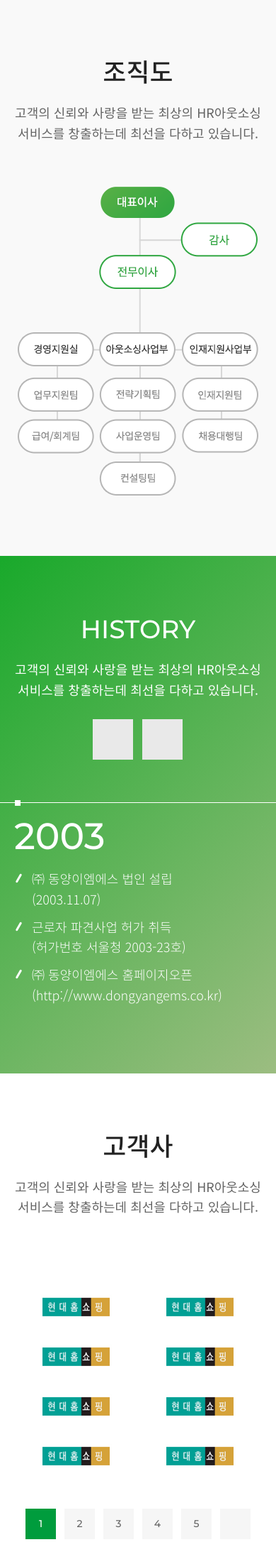
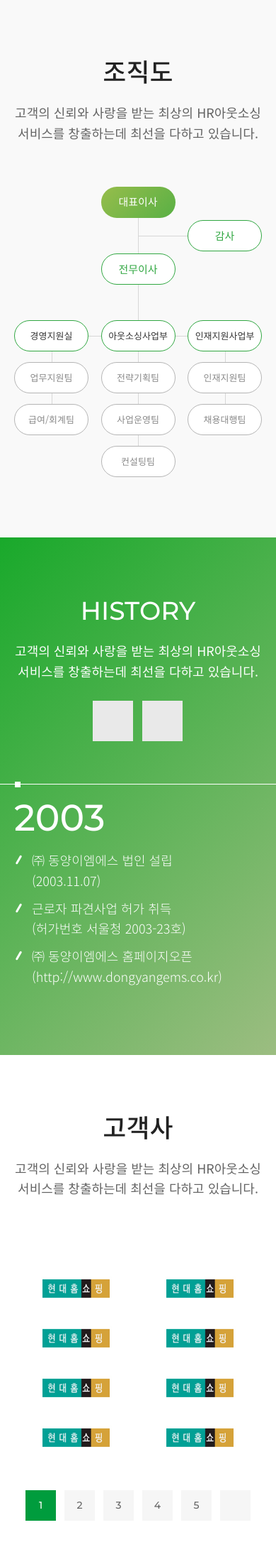
Before and after one commit to owopqowo/ems, a PHP site: page /about/index.php in a window 390 px wide. Shown: the part 3600-5779 px from the top of the page at 71% size. Run offline with PHP 8.4, Linux system fonts and the light colour scheme; some libraries are stand-ins or nearby versions.

Commit message:
190917 조직도 수정

```diff
--- a/about/index.php
+++ b/about/index.php
@@ -133,8 +133,41 @@
 		<div class="inner">
 			<h3 class="title">조직도</h3>
 			<p class="desc">고객의 신뢰와 사랑을 받는 최상의 HR아웃소싱 서비스를 창출하는데 최선을 다하고 있습니다.</p>
-			<img src="../images/organization.png" alt="동양EMS 조직도" class="pc">
-			<img src="../images/organization_m.png" alt="동양EMS 조직도" class="mobile">
+			<ul class="tree">
+				<li>
+					<span>대표이사</span>
+					<ul>
+						<li><span>감사</span></li>
+						<li>
+							<span>전무이사</span>
+							<ul>
+								<li>
+									<span>경영지원실</span>
+									<ul>
+										<li><span>업무지원팀</span></li>
+										<li><span>급여/회계팀</span></li>
+									</ul>
+								</li>
+								<li>
+									<span>아웃소싱사업부</span>
+									<ul>
+										<li><span>전략기획팀</span></li>
+										<li><span>사업운영팀</span></li>
+										<li><span>컨설팅팀</span></li>
+									</ul>
+								</li>
+								<li>
+									<span>인재지원사업부</span>
+									<ul>
+										<li><span>인재지원팀</span></li>
+										<li><span>채용대행팀</span></li>
+									</ul>
+								</li>
+							</ul>
+						</li>
+					</ul>
+				</li>
+			</ul>
 		</div>
 	</div>
 	<!-- //organization -->
--- a/css/style.css
+++ b/css/style.css
@@ -372,8 +372,22 @@ footer address{margin-top:10px;font-family:'Lato',sans-serif;font-size:13px;colo
 .about .vision_list p{margin-top:25px;font-size:20px;color:#fff}
 .about .vision_list strong{display:block;margin-bottom:10px;font-family:'Montserrat';font-weight:600;text-transform:uppercase}
 .about .organization{background:#f9f9f9}
-.about .organization img{display:block;max-width:100%;margin:95px auto 0}
-.about .organization img.mobile{display:none}
+.tree{width:834px;max-width:100%;margin:95px auto 0;text-align:center;}
+.tree li{position:relative;z-index:5;}
+.tree span{display:inline-block;width:198px;height:60px;line-height:58px;border-radius:30px;border:1px solid #b5b5b5;box-sizing:border-box;text-align:center;background:#fff;color:#898989}
+.tree>li>span{border:0;color:#fff;background:#96bd4b;background:-moz-linear-gradient(-45deg, #96bd4b 1%, #59b045 100%);background:-webkit-linear-gradient(-45deg, #96bd4b 1%,#59b045 100%);background:linear-gradient(135deg, #96bd4b 1%,#59b045 100%);filter: progid:DXImageTransform.Microsoft.gradient(startColorstr='#96bd4b', endColorstr='#59b045',GradientType=1);}
+.tree ul{position:relative;margin-top:80px;}
+.tree ul:before{content:'';position:absolute;top:-80px;left:50%;width:1px;height:80px;background:#d7d7d7}
+.tree>li>ul>li:first-child{position:absolute;top:-72px;right:0;}
+.tree>li>ul:after{content:'';position:absolute;top:-40px;left:50%;width:calc(50% - 198px);height:1px;background:#d7d7d7}
+.tree>li>ul>li>span{border-color:#30a741;color:#30a741}
+.tree>li>ul>li>ul:after{content:'';position:absolute;left:0;width:100%;top:30px;height:1px;background:#d7d7d7}
+.tree>li>ul>li>ul>li{float:left;width:198px;}
+.tree>li>ul>li>ul>li:nth-child(2){width:calc(100% - 396px)}
+.tree>li>ul>li>ul>li>span{border-color:#30a741;color:#323232}
+.tree>li>ul>li>ul>li>ul{margin-top:0}
+.tree>li>ul>li>ul>li>ul:before{top:0;height:100%;}
+.tree>li>ul>li>ul>li>ul>li{padding-top:25px}
 .about .history{overflow:hidden;background:-moz-linear-gradient(-45deg, rgba(25,169,43,1) 0%, rgba(156,189,129,1) 100%);background:-webkit-linear-gradient(-45deg, rgba(25,169,43,1) 0%,rgba(156,189,129,1) 100%);background:linear-gradient(135deg, rgba(25,169,43,1) 0%,rgba(156,189,129,1) 100%);filter:progid:DXImageTransform.Microsoft.gradient( startColorstr='#19a92b', endColorstr='#9cbd81',GradientType=1)}
 .about .history .title,.about .history .desc{color:#fff}
 .about .history_slide{margin-top:165px}
@@ -1028,8 +1042,17 @@ footer address{margin-top:10px;font-family:'Lato',sans-serif;font-size:13px;colo
 	.pager a{width:34px;height:34px;line-height:34px}
 
 	/* about */
-	.about .organization .pc{display:none}
-	.about .organization img.mobile{display:block}
+	.tree{margin-top:60px}
+	.tree span{width:105px;height:44px;line-height:42px;border-radius:22px;font-size:15px}
+	.tree ul{margin-top:50px}
+	.tree ul:before{top:-50px;height:50px}
+	.tree>li>ul:after{top:-25px;width:calc(50% - 105px)}
+	.tree>li>ul>li:first-child{top:-47px}
+	.tree>li>ul>li>ul:after{top:22px}
+	.tree>li>ul>li>ul>li{width:105px;}
+	.tree>li>ul>li>ul>li:nth-child(2){width:calc(100% - 210px)}
+	.tree>li>ul>li>ul>li span{font-size:13px}
+	.tree>li>ul>li>ul>li>ul>li{padding-top:15px}
 
 	/* business */
 	.business .concept .img_box .pc{display:none}
@@ -1083,6 +1106,11 @@ footer address{margin-top:10px;font-family:'Lato',sans-serif;font-size:13px;colo
 	/* vidoe */
 	.video{margin-bottom:80px}
 	.video_list li{width: 100%}
+}
+@media screen and (max-width: 370px){
+	.tree span{max-width:100%;}
+	.tree>li>ul>li>ul>li,
+	.tree>li>ul>li>ul>li:nth-child(2){width:33.3333%;}
 }
 @media screen and (max-width: 360px) {
 	/* header */
```
